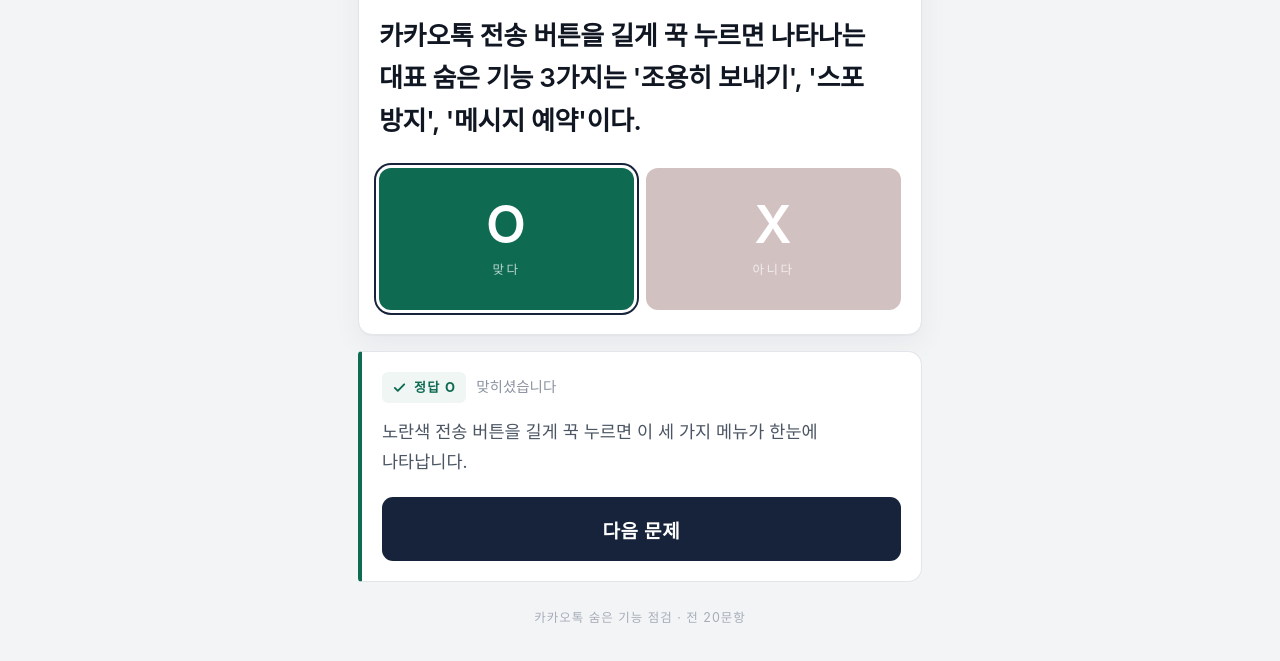
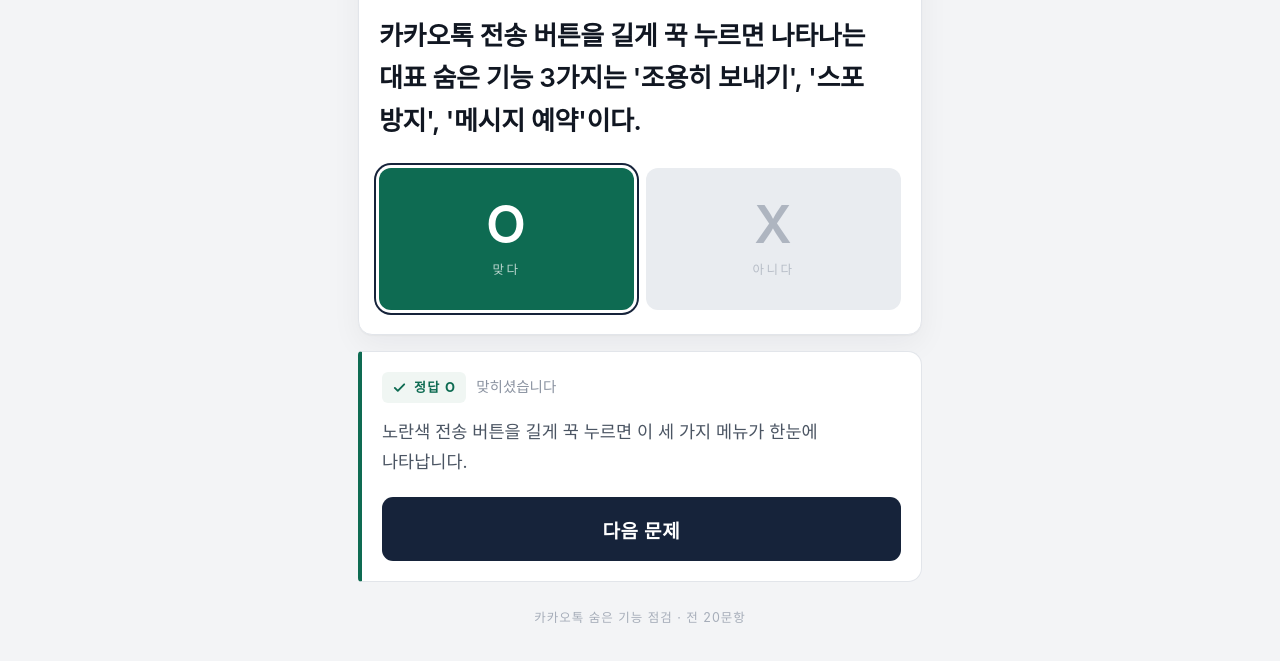
Before and after one commit to yigoo29-gif/kakaotalk-ox-quiz, a plain HTML site: page index.html in a window 1280 px wide. Both pictures are taken after a click on the button "O, 맞다". Shown: the part 174-835 px from the top of the page. Drawn offline with Linux system fonts and the light colour scheme.

Commit message:
미선택 보기 버튼을 회색 처리해 피드백 화면 정리

```diff
--- a/index.html
+++ b/index.html
@@ -93,7 +93,8 @@
   .choice:hover{filter:brightness(1.08)}
   .choice:active{transform:translateY(2px);filter:brightness(.96)}
   .choice:focus-visible{outline:3px solid var(--navy);outline-offset:3px}
-  .choice.dim{opacity:.32;filter:grayscale(.4)}
+  .choice.dim{background:#E9ECF0;color:#AEB5C0;cursor:default}
+  .choice.dim .cap{color:#B7BDC7}
   .choice.correct{box-shadow:0 0 0 3px #fff,0 0 0 5px var(--navy)}
   @keyframes nudge{0%,100%{transform:translateX(0)}25%{transform:translateX(-5px)}75%{transform:translateX(5px)}}
   .choice.wrong{animation:nudge .32s ease}
```
